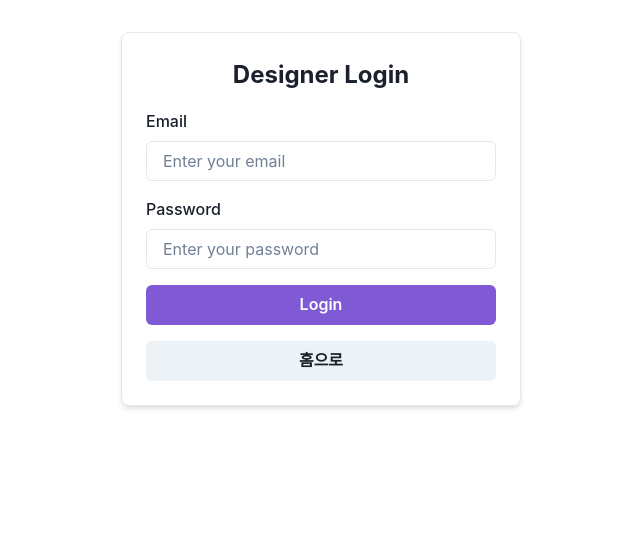
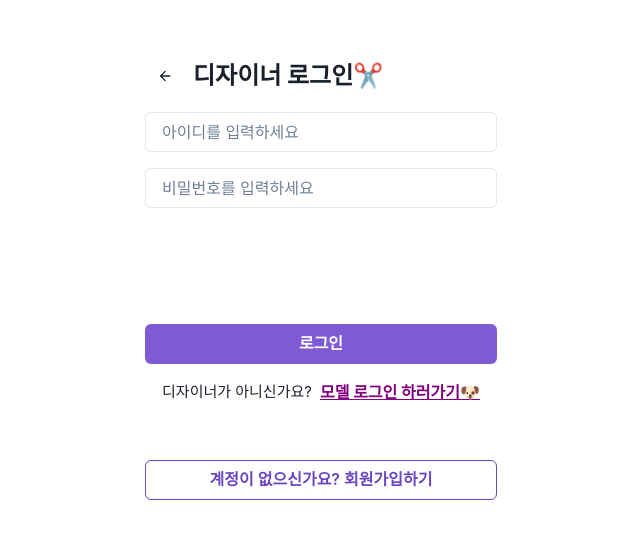
Before and after one commit to Mozipp/Mozipp-front, a React (Create React App) app: page /designer/login in a window 1280 px wide. Shown: the top 538 px of the page, without its empty margins (319-959 px from the left). Built offline with nearby package versions, Linux system fonts and the light colour scheme.

Commit message:
login page

```diff
--- a/package.json
+++ b/package.json
@@ -3,6 +3,7 @@
   "version": "0.1.0",
   "private": true,
   "dependencies": {
+    "@chakra-ui/icons": "^2.2.4",
     "@chakra-ui/react": "^2.9.3",
     "@emotion/react": "^11.13.3",
     "@emotion/styled": "^11.13.0",
--- a/src/Pages/login/designer/DesignerLoginContainer.tsx
+++ b/src/Pages/login/designer/DesignerLoginContainer.tsx
@@ -1,7 +1,6 @@
 import React, { useState } from 'react';
 import DesignerLoginPresentation from './DesignerLoginPresentation';
 import { useNavigate } from 'react-router-dom';
-import { click } from '@testing-library/user-event/dist/click';
 
 const DesignerLoginContainer: React.FC = () => {
   const [email, setEmail] = useState<string>('');
@@ -13,6 +12,10 @@ const DesignerLoginContainer: React.FC = () => {
 
   const clickHome = () => {
     navigate('/');
+  }
+
+  const clickModel = () => {
+    navigate('/model/login');
   }
 
   const handleSubmit = async (event: React.FormEvent) => {
@@ -50,6 +53,7 @@ const DesignerLoginContainer: React.FC = () => {
       setPassword={setPassword}
       handleSubmit={handleSubmit}
       clickHome={clickHome}
+      clickModel={clickModel}
     />
   );
 };
--- a/src/Pages/login/designer/DesignerLoginPresentation.tsx
+++ b/src/Pages/login/designer/DesignerLoginPresentation.tsx
@@ -1,5 +1,16 @@
-import React from 'react';
-import { Box, Button, FormControl, FormLabel, Input, Text, VStack } from '@chakra-ui/react';
+import React from "react";
+import {
+  Box,
+  Button,
+  FormControl,
+  Input,
+  Text,
+  VStack,
+  HStack,
+  IconButton,
+} from "@chakra-ui/react";
+
+import { ArrowBackIcon } from "@chakra-ui/icons";
 
 interface DesignerLoginPresentationProps {
   email: string;
@@ -9,41 +20,39 @@ interface DesignerLoginPresentationProps {
   setPassword: (password: string) => void;
   handleSubmit: (event: React.FormEvent) => void;
   clickHome: () => void;
+  clickModel: () => void;
 }
 
 const DesignerLoginPresentation: React.FC<DesignerLoginPresentationProps> = (props) => {
   return (
-    <Box
-      maxW="400px"
-      mx="auto"
-      mt="8"
-      p="6"
-      borderWidth="1px"
-      borderRadius="lg"
-      boxShadow="md"
-    >
-      <Text fontSize="2xl" fontWeight="bold" textAlign="center" mb="4">
-        Designer Login
+    <Box maxW="400px" mx="auto" mt="8" p="6">
+      <HStack mb="4">
+        <IconButton
+          icon={<ArrowBackIcon />}
+          aria-label="뒤로가기"
+          onClick={props.clickHome}
+          variant="ghost"
+        />
+        <Text fontSize="2xl" fontWeight="bold" textAlign="center">
+          디자이너 로그인✂️
         </Text>
-      <form onSubmit={props.handleSubmit}>
+      </HStack>
       <VStack spacing="4">
         <FormControl>
-            <FormLabel>Email</FormLabel>
           <Input
             type="email"
             value={props.email}
             onChange={(e) => props.setEmail(e.target.value)}
-              placeholder="Enter your email"
+            placeholder="아이디를 입력하세요"
             required
           />
         </FormControl>
         <FormControl>
-            <FormLabel>Password</FormLabel>
           <Input
             type="password"
             value={props.password}
             onChange={(e) => props.setPassword(e.target.value)}
-              placeholder="Enter your password"
+            placeholder="비밀번호를 입력하세요"
             required
           />
         </FormControl>
@@ -52,14 +61,35 @@ const DesignerLoginPresentation: React.FC<DesignerLoginPresentationProps> = (pro
             {props.error}
           </Text>
         )}
-          <Button colorScheme="purple" width="full" type="submit">
-            Login
+        <Button colorScheme="purple" width="full" mt="100" onClick={props.handleSubmit}>
+          로그인
         </Button>
-          <Button width="full" onClick={props.clickHome}>
-            홈으로
+        <HStack wrap="nowrap" align="center">
+          <Text fontSize="15px">디자이너가 아니신가요?</Text>
+          <Text
+            textDecoration="underline"
+            fontWeight="bold"
+            color="purple"
+            cursor="pointer"
+            _hover={{
+              color: "purple.600",
+              textDecoration: "none",
+            }}
+            transition="color 0.2s ease-in-out"
+            onClick={props.clickModel}
+          >
+            모델 로그인 하러가기🐶
+          </Text>
+        </HStack>
+        <Button
+          mt="10"
+          colorScheme="purple"
+          width="full"
+          variant="outline"
+        >
+          계정이 없으신가요? 회원가입하기
         </Button>
       </VStack>
-      </form>
     </Box>
   );
 };
--- a/src/Pages/login/index.tsx
+++ b/src/Pages/login/index.tsx
@@ -1,2 +1,2 @@
-export { default as CustomerLogin } from './model/CustomerLoginContainer';
+export { default as ModelLogin } from './model/ModelLoginContainer';
 export { default as DesignerLogin } from './designer/DesignerLoginContainer';
--- a/src/Pages/login/model/ModelLoginContainer.tsx
+++ b/src/Pages/login/model/ModelLoginContainer.tsx
@@ -1,8 +1,8 @@
 import React, { useState } from 'react';
-import CustomerLoginPresentation from './CustomerLoginPresentation';
+import ModelLoginPresentation from './ModelLoginPresentation';
 import { useNavigate } from 'react-router-dom';
 
-const CustomerLoginContainer: React.FC = () => {
+const ModelLoginContainer: React.FC = () => {
   const [email, setEmail] = useState<string>('');
   const [password, setPassword] = useState<string>('');
   const [error, setError] = useState<string | null>(null);
@@ -11,6 +11,10 @@ const CustomerLoginContainer: React.FC = () => {
 
   const clickHome = () => {
     navigate('/');
+  }
+
+  const clickDesigner = () => {
+    navigate('/designer/login');
   }
 
   const handleSubmit = async (event: React.FormEvent) => {
@@ -40,7 +44,7 @@ const CustomerLoginContainer: React.FC = () => {
   };
 
   return (
-    <CustomerLoginPresentation
+    <ModelLoginPresentation
       email={email}
       password={password}
       error={error}
@@ -48,8 +52,9 @@ const CustomerLoginContainer: React.FC = () => {
       setPassword={setPassword}
       handleSubmit={handleSubmit}
       clickHome={clickHome}
+      clickDesigner={clickDesigner}
     />
   );
 };
 
-export default CustomerLoginContainer;
+export default ModelLoginContainer;
--- a/src/Pages/login/model/ModelLoginPresentation.tsx
+++ b/src/Pages/login/model/ModelLoginPresentation.tsx
@@ -1,7 +1,18 @@
-import React from 'react';
-import { Box, Button, FormControl, FormLabel, Input, Text, VStack } from '@chakra-ui/react';
+import React from "react";
+import {
+  Box,
+  Button,
+  FormControl,
+  Input,
+  Text,
+  VStack,
+  HStack,
+  IconButton,
+} from "@chakra-ui/react";
 
-interface CustomerLoginPresentationProps {
+import { ArrowBackIcon } from "@chakra-ui/icons";
+
+interface ModelLoginPresentationProps {
   email: string;
   password: string;
   error: string | null;
@@ -9,41 +20,41 @@ interface CustomerLoginPresentationProps {
   setPassword: (password: string) => void;
   handleSubmit: (event: React.FormEvent) => void;
   clickHome: () => void;
+  clickDesigner: () => void;
 }
 
-const CustomerLoginPresentation: React.FC<CustomerLoginPresentationProps> = (props) => {
+const ModelLoginPresentation: React.FC<ModelLoginPresentationProps> = (
+  props
+) => {
   return (
-    <Box
-      maxW="400px"
-      mx="auto"
-      mt="8"
-      p="6"
-      borderWidth="1px"
-      borderRadius="lg"
-      boxShadow="md"
-    >
-      <Text fontSize="2xl" fontWeight="bold" textAlign="center" mb="4">
-        Customer Login
+    <Box maxW="400px" mx="auto" mt="8" p="6">
+      <HStack mb="4">
+        <IconButton
+          icon={<ArrowBackIcon />}
+          aria-label="뒤로가기"
+          onClick={props.clickHome}
+          variant="ghost"
+        />
+        <Text fontSize="2xl" fontWeight="bold" textAlign="center">
+          모델 로그인🐶
         </Text>
-      <form onSubmit={props.handleSubmit}>
+      </HStack>
       <VStack spacing="4">
         <FormControl>
-            <FormLabel>Email</FormLabel>
           <Input
             type="email"
             value={props.email}
             onChange={(e) => props.setEmail(e.target.value)}
-              placeholder="Enter your email"
+            placeholder="아이디를 입력하세요"
             required
           />
         </FormControl>
         <FormControl>
-            <FormLabel>Password</FormLabel>
           <Input
             type="password"
             value={props.password}
             onChange={(e) => props.setPassword(e.target.value)}
-              placeholder="Enter your password"
+            placeholder="비밀번호를 입력하세요"
             required
           />
         </FormControl>
@@ -52,16 +63,37 @@ const CustomerLoginPresentation: React.FC<CustomerLoginPresentationProps> = (pro
             {props.error}
           </Text>
         )}
-          <Button colorScheme="teal" width="full" type="submit">
-            Login
+        <Button colorScheme="teal" width="full" mt="100" onClick={props.handleSubmit}>
+          로그인
         </Button>
-          <Button width="full" onClick={props.clickHome}>
-            홈으로
+        <HStack wrap="nowrap" align="center">
+          <Text fontSize="15px">견주가 아니신가요?</Text>
+          <Text
+            textDecoration="underline"
+            fontWeight="bold"
+            color="teal"
+            cursor="pointer"
+            _hover={{
+              color: "teal",
+              textDecoration: "none",
+            }}
+            transition="color 0.2s ease-in-out"
+            onClick={props.clickDesigner}
+          >
+            디자이너 로그인 하러가기✂️
+          </Text>
+        </HStack>
+        <Button
+          mt="10"
+          colorScheme="teal"
+          width="full"
+          variant="outline"
+        >
+          계정이 없으신가요? 회원가입하기
         </Button>
       </VStack>
-      </form>
     </Box>
   );
 };
 
-export default CustomerLoginPresentation;
+export default ModelLoginPresentation;
--- a/src/Routes/routes.tsx
+++ b/src/Routes/routes.tsx
@@ -2,7 +2,7 @@ import { RouteObject } from "react-router-dom";
 import { LandingContainer } from "../Pages/landing";
 import { RegisterContainer } from "../Pages/register";
 import { DesingerReserveContainer } from "../Pages/desingerreserve";
-import { CustomerLogin, DesignerLogin } from "../Pages/login";
+import { ModelLogin, DesignerLogin } from "../Pages/login";
 import { DesingerPageContainer } from "../Pages/designerpage";
 import { DesignerProfileContainer } from "../Pages/designerprofile";
 import { DesignerProductContainer } from "../Pages/designerproduct";
@@ -31,8 +31,8 @@ export const routes: RouteObject[] = [
     element: <DesingerReserveContainer />,
   },
   {
-    path: "customer/login",
-    element: <CustomerLogin />,
+    path: "model/login",
+    element: <ModelLogin />,
   },
   {
     path: "designer/login",
```
Also changed, not shown: 1 other file (tests, documents, lock files or other folders). Lines whose indentation alone changed are shown as unchanged.
